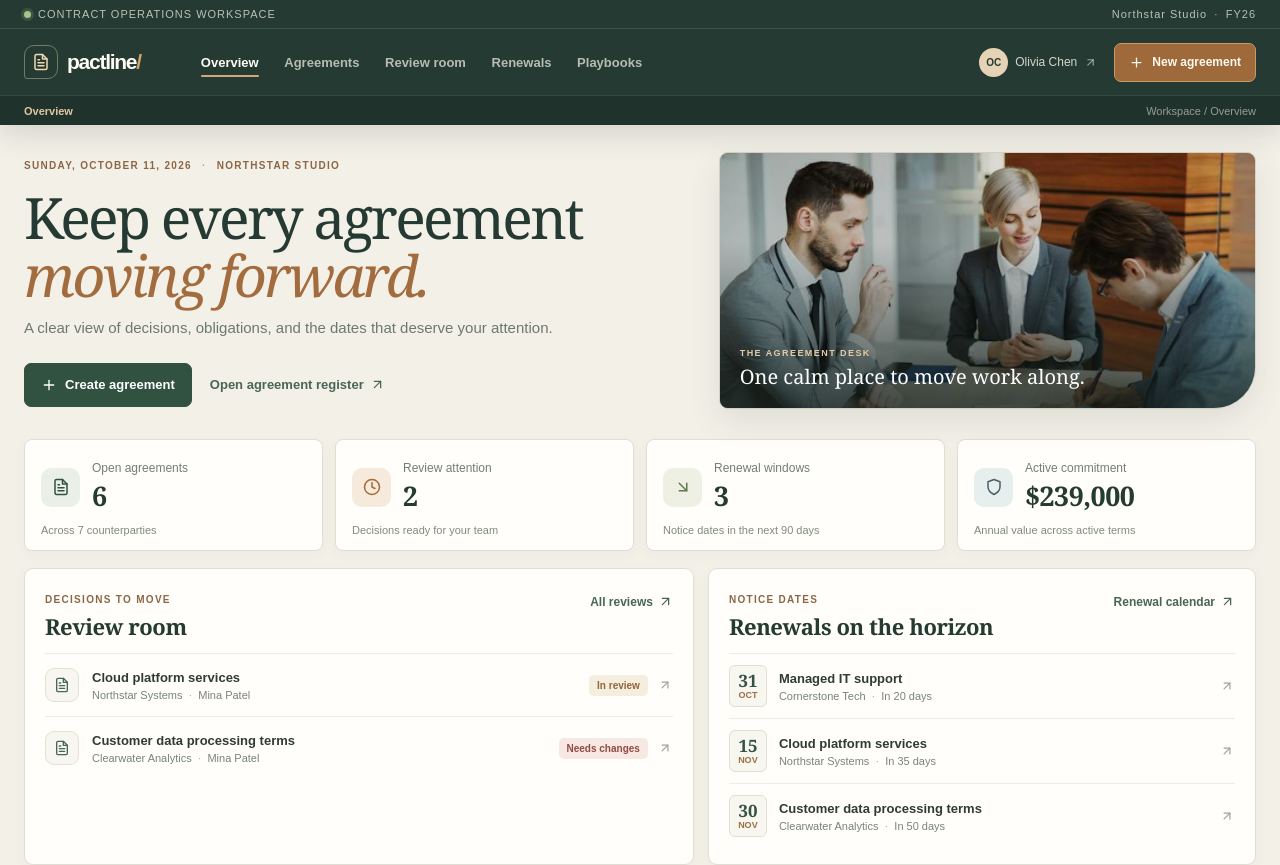
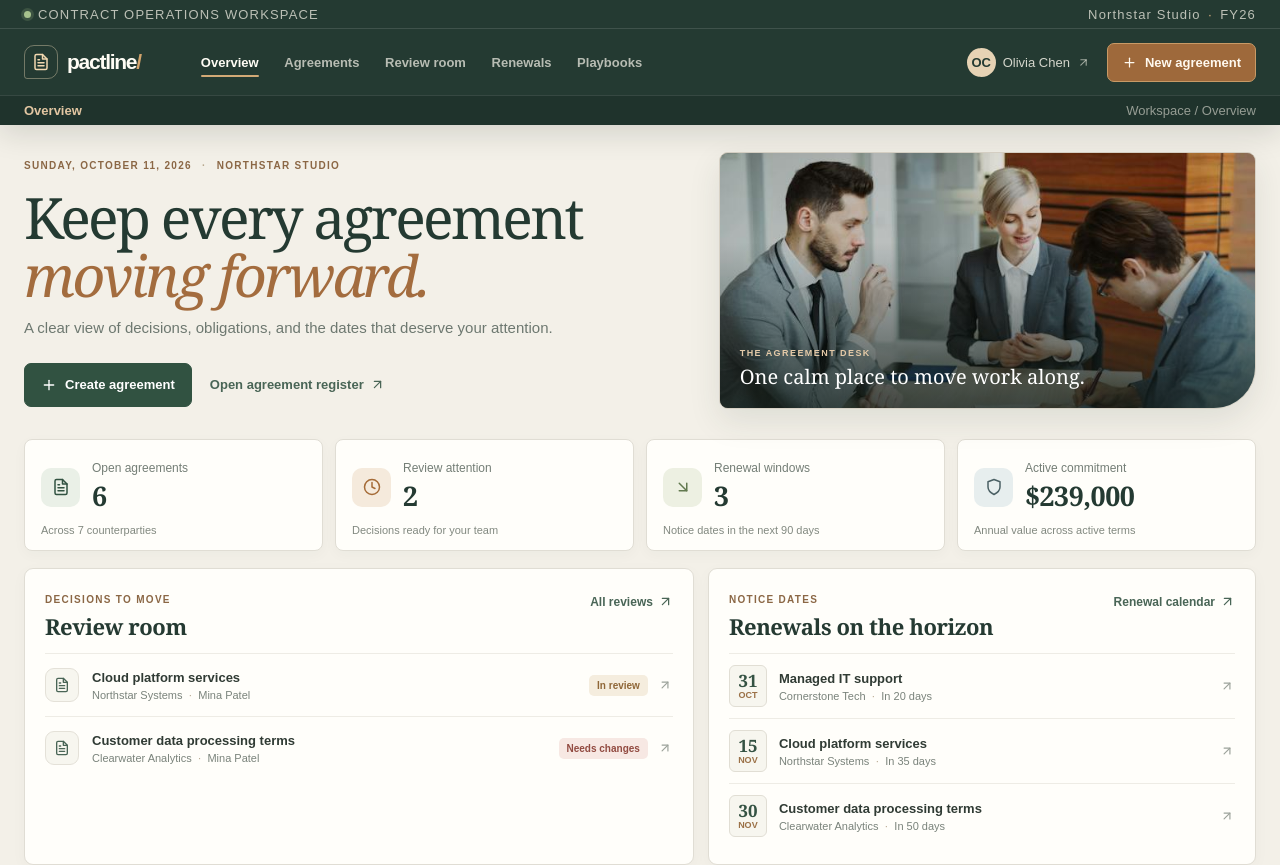
Before and after one commit to a2rp/contract-lifecycle-management, a React (Vite) app: page / in a window 1280 px wide. Shown: the top 865 px of the page. Built offline with nearby package versions, Linux system fonts and the light colour scheme.

Commit message:
Keep interface text at least 13px

```diff
--- a/src/components/header/styles.module.css
+++ b/src/components/header/styles.module.css
@@ -1,6 +1,6 @@
 .header { position: fixed; z-index: 30; inset: 0 0 auto; color: #f7f4e9; background: #243a32; box-shadow: 0 8px 28px rgb(18 29 24 / 14%); transition: transform 230ms ease; }
 .header[data-hidden="true"] { transform: translateY(-100%); }
-.topline { display: flex; min-height: 29px; align-items: center; justify-content: space-between; padding: 0 max(24px, calc((100vw - 1320px) / 2)); border-bottom: 1px solid rgb(255 255 255 / 12%); color: rgb(247 244 233 / 72%); font-size: 11px; letter-spacing: .09em; }
+.topline { display: flex; min-height: 29px; align-items: center; justify-content: space-between; padding: 0 max(24px, calc((100vw - 1320px) / 2)); border-bottom: 1px solid rgb(255 255 255 / 12%); color: rgb(247 244 233 / 72%); font-size: 13px; letter-spacing: .09em; }
 .topline span { display: inline-flex; align-items: center; gap: 7px; }
 .topline b { color: #d5ad7f; font-weight: 500; }
 .pulse { width: 7px; height: 7px; border-radius: 50%; background: #a7c28d; box-shadow: 0 0 0 3px rgb(167 194 141 / 18%); }
@@ -18,14 +18,14 @@
 .link:hover, .activeLink:hover { color: #fff; }
 .link:hover::after { transform: scaleX(1); }
 .accountArea { display: flex; align-items: center; gap: 17px; }
-.userChip { display: inline-flex; align-items: center; gap: 7px; color: rgb(247 244 233 / 84%); font-size: 12px; white-space: nowrap; }
-.userChip > span { display: grid; width: 29px; height: 29px; place-items: center; border-radius: 50%; color: #243a32; background: #e6d2b4; font-size: 10px; font-weight: 700; }
+.userChip { display: inline-flex; align-items: center; gap: 7px; color: rgb(247 244 233 / 84%); font-size: 13px; white-space: nowrap; }
+.userChip > span { display: grid; width: 29px; height: 29px; place-items: center; border-radius: 50%; color: #243a32; background: #e6d2b4; font-size: 13px; font-weight: 700; }
 .userChip svg { width: 13px; height: 13px; color: rgb(247 244 233 / 58%); }
-.createButton { display: inline-flex; min-height: 39px; align-items: center; gap: 8px; padding: 0 14px; border: 1px solid #c89a66; border-radius: 7px; color: #fff9ef; background: #9e693b; font-size: 12px; font-weight: 650; transition: border-color 150ms ease, box-shadow 150ms ease, background 150ms ease; }
+.createButton { display: inline-flex; min-height: 39px; align-items: center; gap: 8px; padding: 0 14px; border: 1px solid #c89a66; border-radius: 7px; color: #fff9ef; background: #9e693b; font-size: 13px; font-weight: 650; transition: border-color 150ms ease, box-shadow 150ms ease, background 150ms ease; }
 .createButton:hover { border-color: #e3bd8e; background: #aa7647; box-shadow: 0 5px 15px rgb(10 18 14 / 20%); }
 .createButton svg { width: 15px; height: 15px; }
 .menuButton { display: none; width: 40px; height: 40px; align-items: center; justify-content: center; border: 1px solid rgb(255 255 255 / 25%); border-radius: 8px; color: #fff; background: transparent; }
-.pageStrip { display: flex; min-height: 30px; align-items: center; justify-content: space-between; padding: 0 max(24px, calc((100vw - 1320px) / 2)); border-top: 1px solid rgb(255 255 255 / 10%); color: rgb(247 244 233 / 55%); background: #1f332c; font-size: 11px; }
+.pageStrip { display: flex; min-height: 30px; align-items: center; justify-content: space-between; padding: 0 max(24px, calc((100vw - 1320px) / 2)); border-top: 1px solid rgb(255 255 255 / 10%); color: rgb(247 244 233 / 55%); background: #1f332c; font-size: 13px; }
 .pageStrip span:first-child { color: #e2c6a2; font-weight: 600; }
 
 .header {
@@ -49,7 +49,7 @@
     .pageStrip { padding-inline: 18px; }
   }
   @media (max-width: 380px) {
-    .topline { padding-inline: 12px; font-size: 10px; }
+    .topline { padding-inline: 12px; font-size: 13px; }
     .inner { width: calc(100% - 24px); }
   }
 }
```
